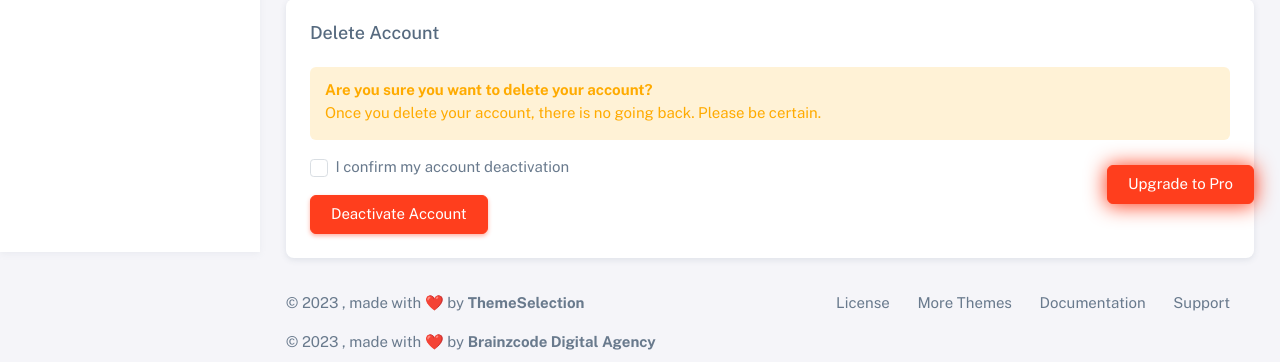
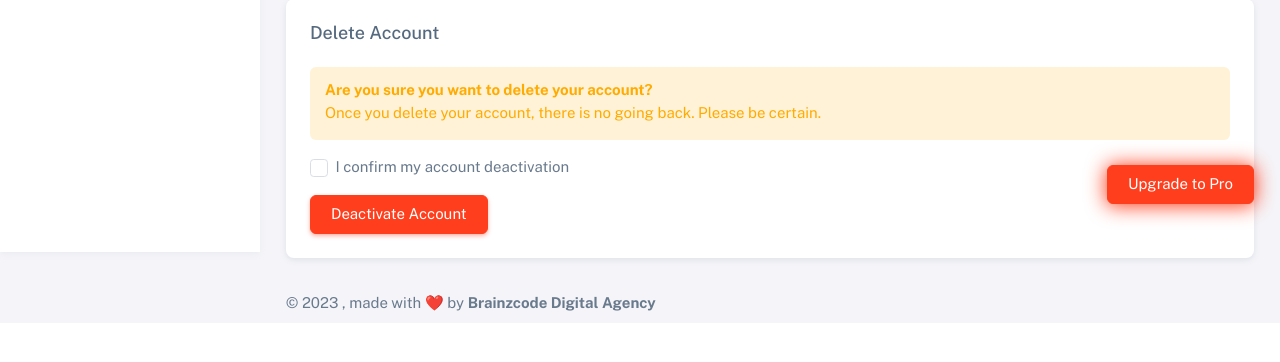
Before and after one commit to brainzcode/aicontent, a Django app: page /dashboard/profile in a window 1280 px wide. Shown: the part 548-910 px from the top of the page. After the commit the page ends 859 px from the top, so only its background shows below. Run offline with Django 4.2, Linux system fonts and the light colour scheme; some libraries are stand-ins or nearby versions.

Commit message:
profile url

```diff
--- a/templates/dashboard/profile.html
+++ b/templates/dashboard/profile.html
@@ -103,41 +103,4 @@
     </div>
     <!-- / Content -->
 
-    <!-- Footer -->
-    <footer class="content-footer footer bg-footer-theme">
-      <div class="container-xxl d-flex flex-wrap justify-content-between py-2 flex-md-row flex-column">
-        <div class="mb-2 mb-md-0">
-          ©
-          <script>
-            document.write(new Date().getFullYear());
-          </script>
-          , made with ❤️ by
-          <a href="https://themeselection.com" target="_blank" class="footer-link fw-bolder">ThemeSelection</a>
-        </div>
-        <div>
-          <a href="https://themeselection.com/license/" class="footer-link me-4" target="_blank">License</a>
-          <a href="https://themeselection.com/" target="_blank" class="footer-link me-4">More Themes</a>
-
-          <a
-            href="https://themeselection.com/demo/sneat-bootstrap-html-admin-template/documentation/"
-            target="_blank"
-            class="footer-link me-4"
-            >Documentation</a
-          >
-
-          <a
-            href="https://github.com/themeselection/sneat-html-admin-template-free/issues"
-            target="_blank"
-            class="footer-link me-4"
-            >Support</a
-          >
-        </div>
-      </div>
-    </footer>
-    <!-- / Footer -->
-
-    <div class="content-backdrop fade"></div>
-  </div>
-  <!-- Content wrapper -->
-
 {% endblock %}
--- a/templates/layout/dashboard.html
+++ b/templates/layout/dashboard.html
@@ -70,7 +70,7 @@
           <ul class="menu-inner py-1">
             <!-- Dashboard -->
             <li class="menu-item">
-              <a href="{% url 'profile' %}" class="menu-link">
+              <a href="{% url 'dashboard' %}" class="menu-link">
                 <i class="menu-icon tf-icons bx bx-home-circle"></i>
                 <div data-i18n="Analytics">Dashboard</div>
               </a>
@@ -159,13 +159,13 @@
                       <div class="dropdown-divider"></div>
                     </li>
                     <li>
-                      <a class="dropdown-item" href="#">
+                      <a class="dropdown-item" href="{% url 'profile' %}">
                         <i class="bx bx-user me-2"></i>
                         <span class="align-middle">My Profile</span>
                       </a>
                     </li>
                     <li>
-                      <a class="dropdown-item" href="#">
+                      <a class="dropdown-item" href="{% url 'billing' %}">
                         <span class="d-flex align-items-center align-middle">
                           <i class="flex-shrink-0 bx bx-credit-card me-2"></i>
                           <span class="flex-grow-1 align-middle">Billing</span>
```
